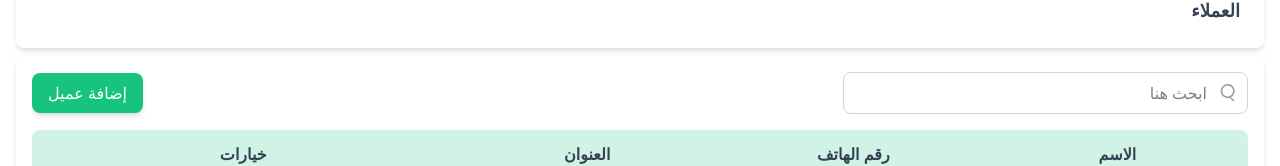
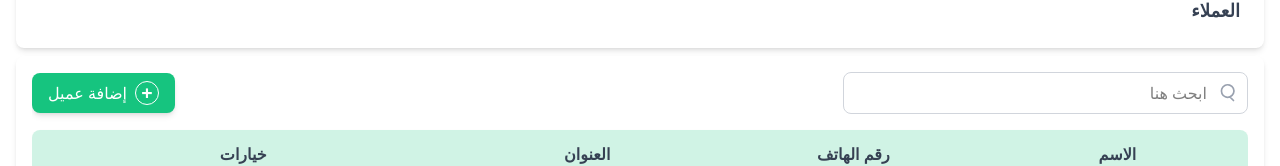
Before and after one commit to mhmd329/supplyers-and-customers, a Next.js app: page / in a window 1280 px wide. Both pictures are taken after a click on the button "العملاء". Shown: the part 274-440 px from the top of the page. Built offline with nearby package versions, Linux system fonts and the light colour scheme.

Commit message:
ubdate customers

```diff
--- a/src/app/components/customers/tables/CustomerTable.js
+++ b/src/app/components/customers/tables/CustomerTable.js
@@ -146,11 +146,14 @@ const CustomerTable = ({ setActiveTab }) => {
         </div>
       )}
       <div className="mb-4 flex flex-col sm:flex-row justify-between items-center">
-        <button
+      <button
           onClick={() => setIsModalOpen(true)}
-          className="bg-[#16C47F] text-white px-4 py-2 rounded-lg shadow-md w-auto"
+          className="bg-[#16C47F] text-white px-4 py-2 rounded-lg shadow-md w-auto flex items-center gap-2"
         >
           إضافة عميل
+          <span className="text-xl font-bold w-6 h-6 flex items-center justify-center border  rounded-full">
+            +
+          </span>
         </button>
 
 
```
